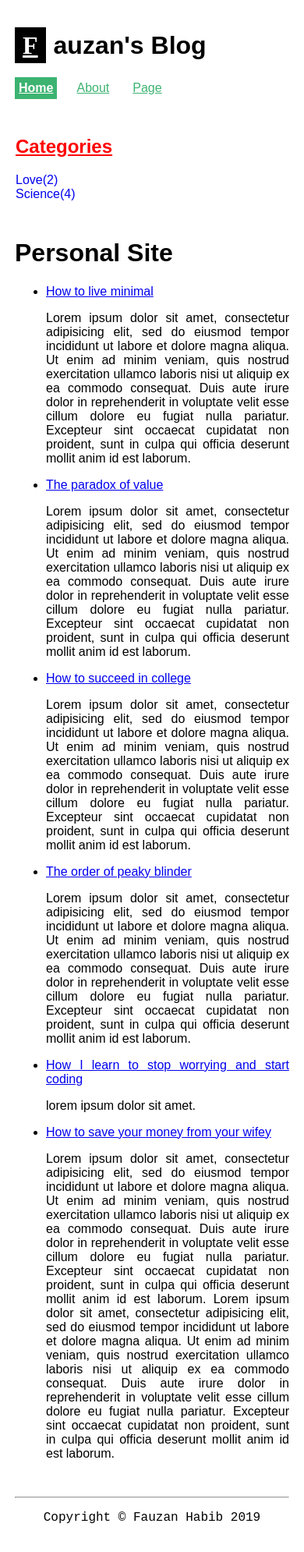
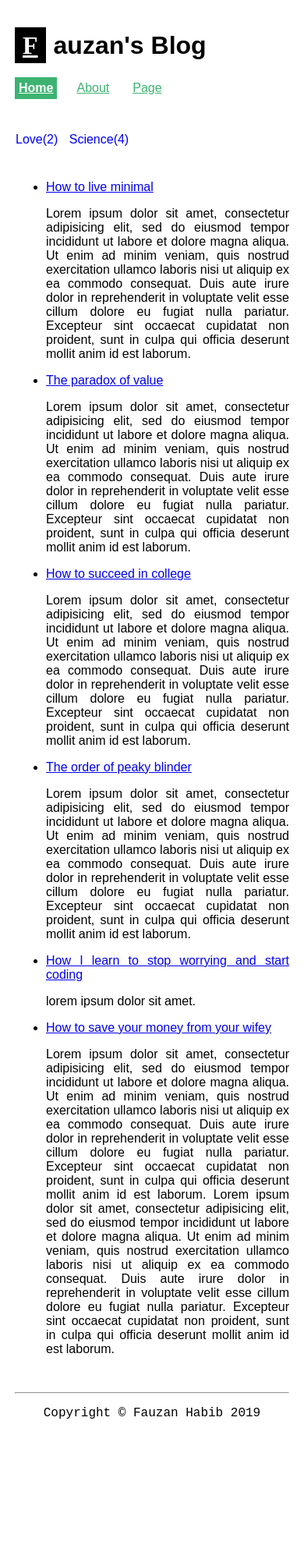
Before and after one commit to TheZano/wwb, a Jekyll site: the page built from index.html, in a window 390 px wide. Shown: the whole page at 78% size. Built offline with Jekyll 4.4.1, drawn with Linux system fonts in a browser that asks for light colours; after the commit the page ends 1856 px from its top, so only the background shows below that.

Commit message:
create categories on mobile version

```diff
--- a/_includes/categories.html
+++ b/_includes/categories.html
@@ -1,5 +1,5 @@
 <div class="categories">
-  <h2>Categories</h2>
+  <h3>Categories</h3>
   <ul>
     <li><a href="{{ site.baseurl }}/love.html">Love({% assign counter = 0 %}{% for item in site.categories.love %}{% unless item.published == false %}{% assign counter=counter | plus:1 %}{% endunless %}{% endfor %}{{ counter }})</a></li>
     <li><a href="{{ site.baseurl }}/science.html">Science({% assign counter = 0 %}{% for item in site.categories.science %}{% unless item.published == false %}{% assign counter=counter | plus:1 %}{% endunless %}{% endfor %}{{ counter }})</a></li>
--- a/_layouts/index.html
+++ b/_layouts/index.html
@@ -14,7 +14,6 @@
       {% include categories.html %}
       </div>
       <div class="column middle">
-        <h1>{{ page.title }}</h1>
         {{ content }}
       </div>
       <div class="column left"></div>
--- a/css/common.css
+++ b/css/common.css
@@ -116,7 +116,14 @@ body {
 	}
 	body {
 	padding: 9px;
-        margin: 0 auto;
+  margin: 0 auto;
 
 }
+  .categories h3 {
+    display: none;
+    }
+  .categories ul li{
+    display: inline-block;
+		margin-right: 10px;
+    }
 }
```
Also changed, not shown: 2 other files.
